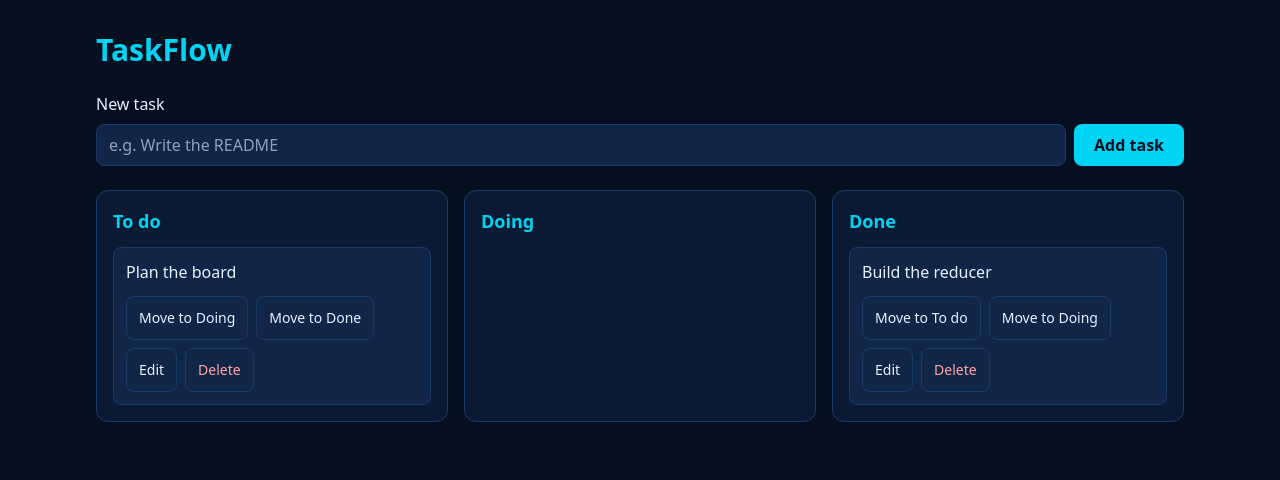
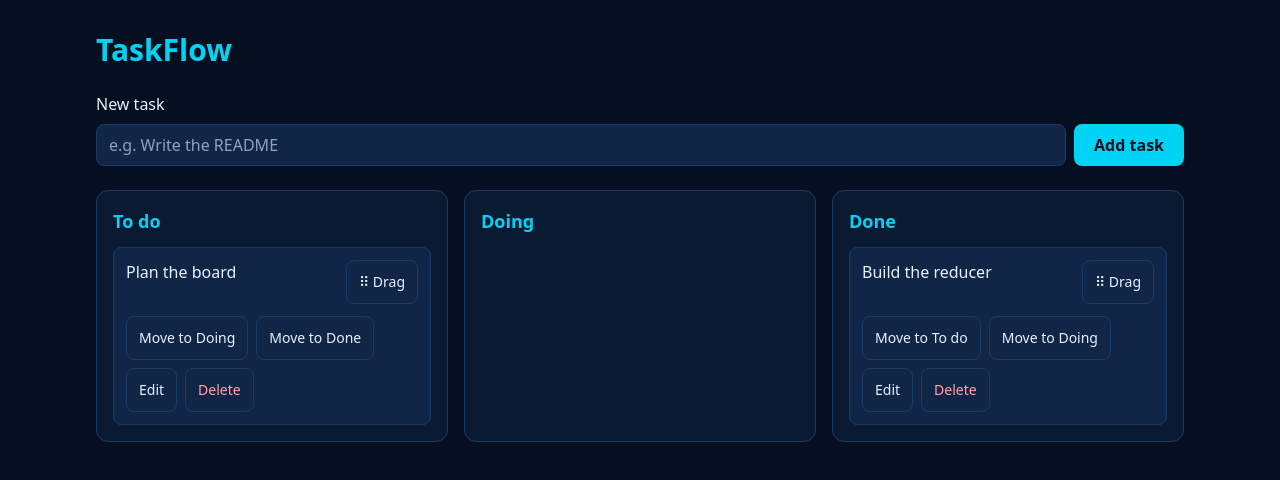
Before and after one commit to Haez0004/taskflow-, a Next.js app: page / in a window 1280 px wide. Shown: the top 480 px of the page. Built offline with nearby package versions, Linux system fonts and the light colour scheme.

Commit message:
Day 8: drag and drop with dnd-kit

```diff
--- a/components/Board.tsx
+++ b/components/Board.tsx
@@ -1,12 +1,79 @@
 "use client";
 
+import {
+  DndContext,
+  KeyboardSensor,
+  PointerSensor,
+  pointerWithin,
+  rectIntersection,
+  useSensor,
+  useSensors,
+  type Announcements,
+  type CollisionDetection,
+  type DragEndEvent,
+} from "@dnd-kit/core";
 import { useTasks } from "@/components/TaskProvider";
 import Column from "@/components/Column";
-import { COLUMNS } from "@/lib/statuses";
+import { COLUMNS, STATUS_LABELS } from "@/lib/statuses";
+import type { Status } from "@/types";
+
+const collision: CollisionDetection = (args) => {
+  const hits = pointerWithin(args);
+  return hits.length > 0 ? hits : rectIntersection(args);
+};
+
+function isStatus(id: unknown): id is Status {
+  return COLUMNS.some((c) => c.status === id);
+}
 
 export default function Board() {
-  const { tasks } = useTasks();
+  const { tasks, dispatch } = useTasks();
+
+  const sensors = useSensors(
+    useSensor(PointerSensor, { activationConstraint: { distance: 5 } }),
+    useSensor(KeyboardSensor)
+  );
+
+  const titleOf = (id: string | number) =>
+    tasks.find((t) => t.id === String(id))?.title ?? "task";
+  const columnOf = (id: string | number) =>
+    isStatus(id) ? STATUS_LABELS[id] : "no column";
+
+  const announcements: Announcements = {
+    onDragStart: ({ active }) => `Picked up ${titleOf(active.id)}.`,
+    onDragOver: ({ active, over }) =>
+      over
+        ? `${titleOf(active.id)} is over ${columnOf(over.id)}.`
+        : `${titleOf(active.id)} is not over a column.`,
+    onDragEnd: ({ active, over }) =>
+      over
+        ? `${titleOf(active.id)} dropped in ${columnOf(over.id)}.`
+        : `${titleOf(active.id)} dropped. No change.`,
+    onDragCancel: ({ active }) =>
+      `Dragging cancelled. ${titleOf(active.id)} was not moved.`,
+  };
+
+  function handleDragEnd({ active, over }: DragEndEvent) {
+    if (!over || !isStatus(over.id)) return;
+    const task = tasks.find((t) => t.id === String(active.id));
+    if (!task || task.status === over.id) return;
+    dispatch({ type: "MOVE", id: task.id, status: over.id });
+  }
+
   return (
+    <DndContext
+      id="board-dnd"
+      sensors={sensors}
+      collisionDetection={collision}
+      onDragEnd={handleDragEnd}
+      accessibility={{
+        announcements,
+        screenReaderInstructions: {
+          draggable:
+            "To pick up a task, press space or enter. Use the arrow keys to move it, then press space or enter to drop. Press escape to cancel.",
+        },
+      }}
+    >
       <div className="mt-6 grid grid-cols-1 gap-4 md:grid-cols-3">
         {COLUMNS.map((col) => (
           <Column
@@ -17,5 +84,6 @@ export default function Board() {
           />
         ))}
       </div>
+    </DndContext>
   );
 }
--- a/components/Column.tsx
+++ b/components/Column.tsx
@@ -1,3 +1,6 @@
+"use client";
+
+import { useDroppable } from "@dnd-kit/core";
 import { Task, Status } from "@/types";
 import TaskCard from "@/components/TaskCard";
 
@@ -9,10 +12,14 @@ interface ColumnProps {
 
 export default function Column({ status, title, tasks }: ColumnProps) {
   const headingId = `column-${status}`;
+  const { setNodeRef, isOver } = useDroppable({ id: status });
   return (
     <section
+      ref={setNodeRef}
       aria-labelledby={headingId}
-      className="rounded-xl border border-navy-700 bg-navy-900 p-4"
+      className={`min-h-32 rounded-xl border bg-navy-900 p-4 ${
+        isOver ? "border-cyan-400" : "border-navy-700"
+      }`}
     >
       <h2 id={headingId} className="text-lg font-semibold text-cyan-400">
         {title}
--- a/components/TaskCard.tsx
+++ b/components/TaskCard.tsx
@@ -1,6 +1,7 @@
 "use client";
 
 import { useState, type FormEvent } from "react";
+import { useDraggable } from "@dnd-kit/core";
 import { Task } from "@/types";
 import { useTasks } from "@/components/TaskProvider";
 import { COLUMNS, STATUS_LABELS } from "@/lib/statuses";
@@ -14,6 +15,19 @@ export default function TaskCard({ task }: { task: Task }) {
   const [mode, setMode] = useState<"view" | "edit" | "confirm">("view");
   const [draft, setDraft] = useState(task.title);
   const [error, setError] = useState("");
+
+  const {
+    attributes,
+    listeners,
+    setNodeRef,
+    setActivatorNodeRef,
+    transform,
+    isDragging,
+  } = useDraggable({ id: task.id, disabled: mode !== "view" });
+
+  const style = transform
+    ? { transform: `translate3d(${transform.x}px, ${transform.y}px, 0)` }
+    : undefined;
 
   function cancelEdit() {
     setDraft(task.title);
@@ -95,8 +109,26 @@ export default function TaskCard({ task }: { task: Task }) {
   }
 
   return (
-    <li className={li}>
-      <p className="break-words">{task.title}</p>
+    <li
+      ref={setNodeRef}
+      style={style}
+      className={`${li} ${
+        isDragging ? "relative z-50 border-cyan-400 shadow-lg shadow-black/50" : ""
+      }`}
+    >
+      <div className="flex items-start justify-between gap-2">
+        <p className="break-words">{task.title}</p>
+        <button
+          ref={setActivatorNodeRef}
+          {...attributes}
+          {...listeners}
+          type="button"
+          aria-label={`Drag: ${task.title}`}
+          className={`${btn} shrink-0 cursor-grab touch-none select-none`}
+        >
+          <span aria-hidden="true">⠿</span> Drag
+        </button>
+      </div>
       <div className="mt-3 flex flex-wrap gap-2">
         {COLUMNS.filter((c) => c.status !== task.status).map((c) => (
           <button
--- a/package.json
+++ b/package.json
@@ -10,6 +10,7 @@
     "test": "vitest run"
   },
   "dependencies": {
+    "@dnd-kit/core": "^6.3.1",
     "next": "16.4.3",
     "react": "19.3.0",
     "react-dom": "19.3.0"
```
Also changed, not shown: 2 other files (tests, documents, lock files or other folders). Lines whose indentation alone changed are shown as unchanged.
